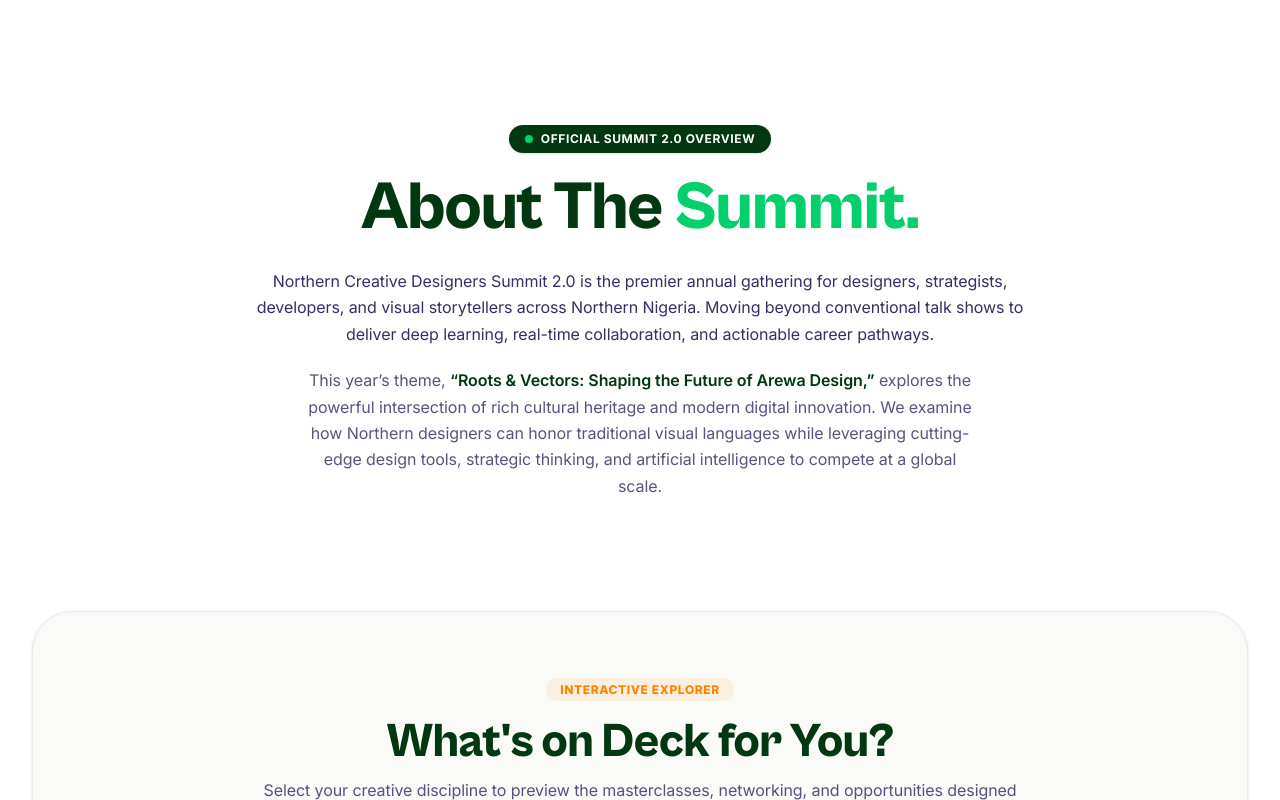
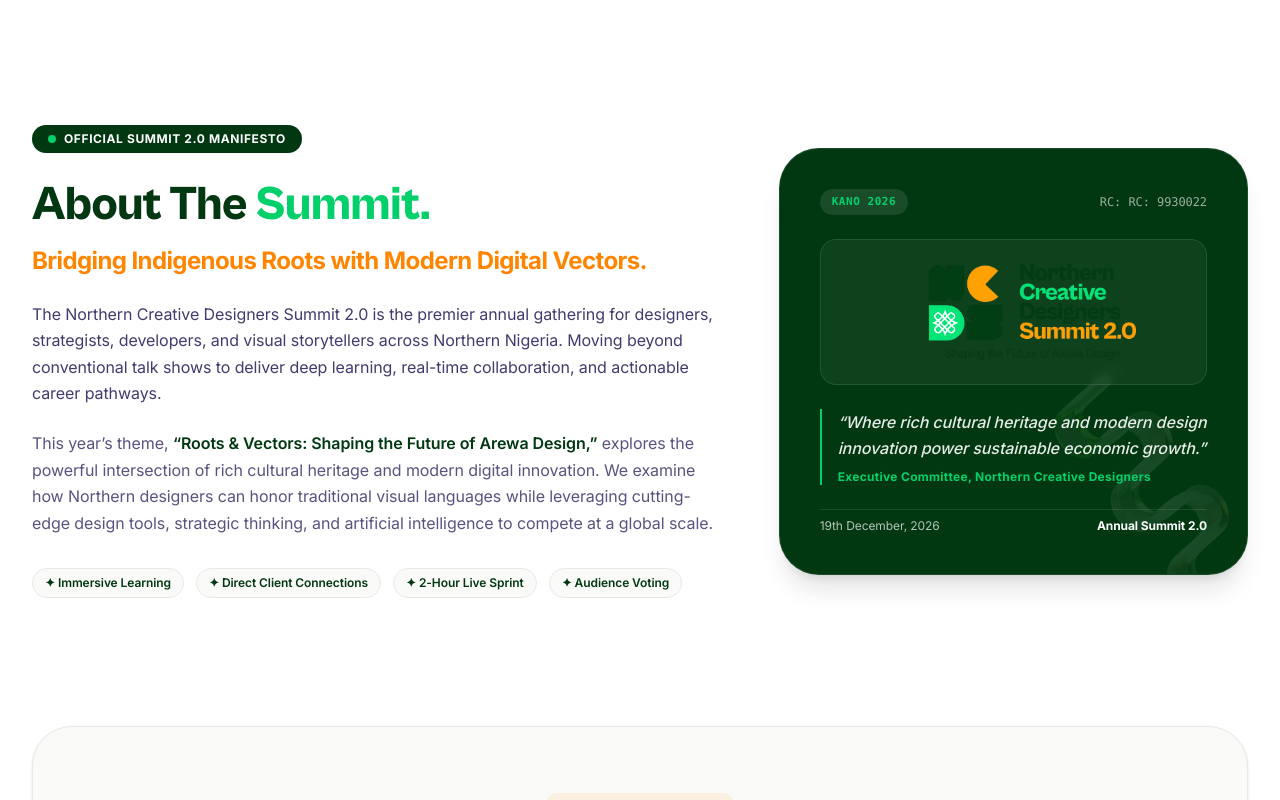
Before and after one commit to aminumuhammad000/northern-creative-designers, a Next.js app: page / in a window 1280 px wide. Shown: the part 1080-1880 px from the top of the page. Built offline with nearby package versions, Linux system fonts and the light colour scheme.

Commit message:
feat: polish summit introduction section with architectural editorial layout and official brand lockup

```diff
--- a/components/sections/SummitIntroSection.tsx
+++ b/components/sections/SummitIntroSection.tsx
@@ -2,6 +2,7 @@
 
 import React, { useState } from "react";
 import Link from "next/link";
+import Image from "next/image";
 import {
   Layers,
   Compass,
@@ -121,38 +122,117 @@ export function SummitIntroSection() {
   const currentCohort = verticalCohorts[activeTab];
 
   return (
-    <section id="about-summit" className="py-20 md:py-32 bg-white border-b border-neutral-border">
-      <div className="max-w-7xl mx-auto px-4 sm:px-6 lg:px-8">
-        {/* 1. About The Summit (Chowdeck-Inspired Big Typography) */}
-        <div className="max-w-4xl mx-auto text-center mb-20 md:mb-28">
-          <div className="inline-flex items-center gap-2 px-4 py-1.5 rounded-full bg-pine text-white text-xs font-bold uppercase tracking-wider mb-5 shadow-sm">
-            <span className="w-2 h-2 rounded-full bg-spring" />
-            <span>Official Summit 2.0 Overview</span>
+    <section id="about-summit" className="py-20 md:py-32 bg-white border-b border-neutral-border relative overflow-hidden">
+      {/* Soft background ambient illumination */}
+      <div className="absolute top-1/4 right-0 w-96 h-96 bg-spring/[0.03] rounded-full blur-3xl pointer-events-none" />
+      <div className="absolute bottom-1/3 left-0 w-96 h-96 bg-tangerine/[0.03] rounded-full blur-3xl pointer-events-none" />
+
+      <div className="max-w-7xl mx-auto px-4 sm:px-6 lg:px-8 relative z-10">
+
+        {/* 1. Creative Editorial Layout: About The Summit & Official Artwork */}
+        <div className="grid grid-cols-1 lg:grid-cols-12 gap-12 lg:gap-16 items-center mb-24 md:mb-32">
+          {/* Left Text Column */}
+          <div className="lg:col-span-7 space-y-6 text-left">
+            <div className="inline-flex items-center gap-2 px-4 py-1.5 rounded-full bg-pine text-white text-xs font-bold uppercase tracking-wider shadow-xs">
+              <span className="w-2 h-2 rounded-full bg-spring" />
+              <span>Official Summit 2.0 Manifesto</span>
+            </div>
+
+            <div className="space-y-3">
+              <h2 className="type-heading text-pine text-3xl sm:text-4xl md:text-5xl font-black tracking-tight leading-tight">
+                About The <span className="text-spring">Summit.</span>
+              </h2>
+              <p className="text-xl sm:text-2xl font-bold text-tangerine tracking-tight leading-snug">
+                Bridging Indigenous Roots with Modern Digital Vectors.
+              </p>
+            </div>
+
+            <p className="type-body text-navy/80 text-base sm:text-lg leading-relaxed font-normal">
+              The Northern Creative Designers Summit 2.0 is the premier annual gathering for designers, strategists, developers, and visual storytellers across Northern Nigeria. Moving beyond conventional talk shows to deliver deep learning, real-time collaboration, and actionable career pathways.
+            </p>
+
+            <p className="type-body text-navy/70 text-sm sm:text-base leading-relaxed font-normal">
+              This year’s theme, <strong className="text-pine font-semibold">&ldquo;Roots &amp; Vectors: Shaping the Future of Arewa Design,&rdquo;</strong> explores the powerful intersection of rich cultural heritage and modern digital innovation. We examine how Northern designers can honor traditional visual languages while leveraging cutting-edge design tools, strategic thinking, and artificial intelligence to compete at a global scale.
+            </p>
+
+            {/* Quick Feature Badges */}
+            <div className="pt-2 flex flex-wrap items-center gap-3 text-xs font-semibold text-pine">
+              <span className="px-3 py-1.5 rounded-full bg-[#FAFAF8] border border-neutral-border">
+                ✦ Immersive Learning
+              </span>
+              <span className="px-3 py-1.5 rounded-full bg-[#FAFAF8] border border-neutral-border">
+                ✦ Direct Client Connections
+              </span>
+              <span className="px-3 py-1.5 rounded-full bg-[#FAFAF8] border border-neutral-border">
+                ✦ 2-Hour Live Sprint
+              </span>
+              <span className="px-3 py-1.5 rounded-full bg-[#FAFAF8] border border-neutral-border">
+                ✦ Audience Voting
+              </span>
+            </div>
           </div>
 
-          <h2 className="type-section-title text-pine mb-6 tracking-tight">
-            About The <span className="text-spring">Summit.</span>
-          </h2>
+          {/* Right Bento Showcase Card with Official Brand Lockup */}
+          <div className="lg:col-span-5">
+            <div className="p-8 sm:p-10 rounded-[2.5rem] bg-pine text-white relative overflow-hidden shadow-xl border border-white/10 group hover:-translate-y-1 transition-all duration-300">
+              {/* Subtle background motif */}
+              <div className="absolute -bottom-8 -right-8 w-60 h-60 opacity-10 pointer-events-none select-none">
+                <Image
+                  src="/images/pdf_extracted/arewa_motif_pattern.png"
+                  alt=""
+                  width={736}
+                  height={845}
+                  className="w-full h-full object-contain"
+                />
+              </div>
 
-          <p className="type-body text-navy/85 text-lg sm:text-2xl max-w-3xl mx-auto leading-relaxed font-normal">
-            Northern Creative Designers Summit 2.0 is the premier annual
-            gathering for designers, strategists, developers, and visual storytellers
-            across Northern Nigeria. Moving beyond conventional talk shows to
-            deliver deep learning, real-time collaboration, and actionable career pathways.
-          </p>
+              <div className="relative z-10 space-y-6">
+                <div className="flex items-center justify-between">
+                  <span className="text-[11px] font-mono font-bold text-spring uppercase tracking-wider bg-white/10 px-3 py-1 rounded-full">
+                    Kano 2026
+                  </span>
+                  <span className="text-xs text-white/60 font-mono">
+                    RC: {eventConfig.rcNumber}
+                  </span>
+                </div>
 
-          <p className="type-body text-navy/70 text-sm sm:text-base max-w-2xl mx-auto mt-5 leading-relaxed">
-            This year’s theme, <strong className="text-pine font-semibold">&ldquo;Roots &amp; Vectors: Shaping the Future of Arewa Design,&rdquo;</strong> explores the powerful intersection of rich cultural heritage and modern digital innovation. We examine how Northern designers can honor traditional visual languages while leveraging cutting-edge design tools, strategic thinking, and artificial intelligence to compete at a global scale.
-          </p>
+                {/* Official Theme Artwork Lockup from PDF */}
+                <div className="bg-white/5 border border-white/10 rounded-2xl p-6 backdrop-blur-xs flex items-center justify-center">
+                  <Image
+                    src="/images/pdf_extracted/summit_theme_lockup.png"
+                    alt="Roots & Vectors — Shaping the Future of Arewa Design"
+                    width={400}
+                    height={156}
+                    className="w-full h-auto object-contain max-h-24 brightness-110"
+                  />
+                </div>
+
+                {/* Editorial Quote */}
+                <div className="space-y-2 border-l-2 border-spring pl-4">
+                  <p className="text-sm sm:text-base text-white/90 font-medium italic leading-relaxed">
+                    &ldquo;Where rich cultural heritage and modern design innovation power sustainable economic growth.&rdquo;
+                  </p>
+                  <p className="text-xs text-spring font-bold tracking-wide">
+                    Executive Committee, Northern Creative Designers
+                  </p>
+                </div>
+
+                <div className="pt-2 flex items-center justify-between text-xs text-white/70 border-t border-white/10">
+                  <span>19th December, 2026</span>
+                  <span className="font-bold text-white">Annual Summit 2.0</span>
+                </div>
+              </div>
+            </div>
+          </div>
         </div>
 
         {/* 2. Chowdeck-Style Interactive "What's on Deck?" Vertical Switcher */}
-        <div className="mb-24 p-8 sm:p-12 md:p-16 rounded-[2.5rem] bg-[#FAFAF8] border border-neutral-border shadow-sm">
+        <div className="mb-24 md:mb-32 p-8 sm:p-12 md:p-16 rounded-[2.5rem] bg-[#FAFAF8] border border-neutral-border shadow-sm">
           <div className="text-center max-w-3xl mx-auto mb-10 sm:mb-14">
             <span className="text-xs font-extrabold text-tangerine uppercase tracking-wider px-3.5 py-1 rounded-full bg-tangerine/10">
               Interactive Explorer
             </span>
-            <h3 className="type-heading text-pine mt-3">
+            <h3 className="type-heading text-pine mt-3 font-black">
               What&apos;s on Deck for You?
             </h3>
             <p className="type-body text-navy/70 text-sm sm:text-base mt-2">
@@ -236,10 +316,10 @@ export function SummitIntroSection() {
           </div>
         </div>
 
-        {/* 3. Vision & Mission Statement (Adapted from PDF Page 04 with Chunky Rounded Style) */}
-        <div className="grid grid-cols-1 md:grid-cols-2 gap-8 mb-24">
+        {/* 3. Vision & Mission Statement: Creative Side-by-Side Duo */}
+        <div className="grid grid-cols-1 md:grid-cols-2 gap-8 mb-24 md:mb-32">
           {/* Vision Card */}
-          <div className="p-8 sm:p-12 rounded-[2rem] bg-pine text-white relative overflow-hidden flex flex-col justify-between shadow-md hover:-translate-y-1.5 transition-transform duration-300">
+          <div className="p-8 sm:p-12 rounded-[2.5rem] bg-pine text-white relative overflow-hidden flex flex-col justify-between shadow-lg hover:-translate-y-1.5 transition-transform duration-300">
             <div className="relative z-10">
               <div className="w-14 h-14 rounded-2xl bg-white/10 border border-white/15 flex items-center justify-center mb-6">
                 <Eye className="w-7 h-7 text-spring" />
@@ -247,7 +327,7 @@ export function SummitIntroSection() {
               <span className="text-spring text-xs font-bold uppercase tracking-wider">
                 Strategic Horizon
               </span>
-              <h3 className="type-subheading text-white text-2xl sm:text-3xl mt-1 mb-4 font-extrabold">
+              <h3 className="type-subheading text-white text-2xl sm:text-3xl mt-1 mb-4 font-black">
                 {visionAndMission.vision.title}
               </h3>
               <p className="text-white/85 text-base sm:text-lg leading-relaxed font-normal">
@@ -261,7 +341,7 @@ export function SummitIntroSection() {
           </div>
 
           {/* Mission Card */}
-          <div className="p-8 sm:p-12 rounded-[2rem] bg-[#FAFAF8] border-2 border-neutral-border text-navy relative overflow-hidden flex flex-col justify-between shadow-sm hover:-translate-y-1.5 transition-transform duration-300">
+          <div className="p-8 sm:p-12 rounded-[2.5rem] bg-[#FAFAF8] border-2 border-neutral-border text-navy relative overflow-hidden flex flex-col justify-between shadow-sm hover:-translate-y-1.5 transition-transform duration-300">
             <div className="relative z-10">
               <div className="w-14 h-14 rounded-2xl bg-pine/5 border border-pine/10 flex items-center justify-center mb-6">
                 <Target className="w-7 h-7 text-tangerine" />
@@ -269,7 +349,7 @@ export function SummitIntroSection() {
               <span className="text-tangerine text-xs font-bold uppercase tracking-wider">
                 Execution Mandate
               </span>
-              <h3 className="type-subheading text-pine text-2xl sm:text-3xl mt-1 mb-4 font-extrabold">
+              <h3 className="type-subheading text-pine text-2xl sm:text-3xl mt-1 mb-4 font-black">
                 {visionAndMission.mission.title}
               </h3>
               <p className="text-navy/80 text-base sm:text-lg leading-relaxed font-normal">
@@ -283,13 +363,13 @@ export function SummitIntroSection() {
           </div>
         </div>
 
-        {/* 4. Core Objectives (Adapted from PDF Page 05 with Hover Lift) */}
-        <div className="mb-24">
+        {/* 4. Core Objectives: Bento Grid with Hover Elevation */}
+        <div className="mb-24 md:mb-32">
           <div className="text-center max-w-2xl mx-auto mb-14">
             <span className="text-xs font-bold text-pine uppercase tracking-wider px-3.5 py-1.5 rounded-full bg-pine/5 border border-pine/10">
               Foundational Pillars
             </span>
-            <h3 className="type-heading text-pine mt-3 font-extrabold">
+            <h3 className="type-heading text-pine mt-3 font-black">
               Core Objectives
             </h3>
             <p className="type-body text-navy/70 text-sm sm:text-base mt-2">
@@ -301,7 +381,7 @@ export function SummitIntroSection() {
             {coreObjectives.map((obj) => (
               <div
                 key={obj.id}
-                className="p-8 rounded-3xl bg-white border border-neutral-border hover:border-spring hover:-translate-y-2 hover:shadow-lg transition-all duration-300 flex flex-col justify-between group"
+                className="p-8 rounded-[2rem] bg-white border border-neutral-border hover:border-spring hover:-translate-y-2 hover:shadow-xl transition-all duration-300 flex flex-col justify-between group"
               >
                 <div>
                   <div className="w-14 h-14 rounded-2xl bg-pine/5 border border-pine/10 flex items-center justify-center mb-6 group-hover:scale-110 group-hover:bg-pine group-hover:text-spring transition-all duration-300">
@@ -320,12 +400,12 @@ export function SummitIntroSection() {
         </div>
 
         {/* 5. What to Expect (Adapted from PDF Page 06) */}
-        <div className="mb-24 p-8 sm:p-12 md:p-14 rounded-[2.5rem] bg-[#FAFAF8] border border-neutral-border">
+        <div className="mb-24 md:mb-32 p-8 sm:p-12 md:p-14 rounded-[2.5rem] bg-[#FAFAF8] border border-neutral-border">
           <div className="text-center max-w-2xl mx-auto mb-12">
             <span className="text-xs font-bold text-spring uppercase tracking-wider px-3.5 py-1 rounded-full bg-pine text-white">
               Summit Experience
             </span>
-            <h3 className="type-heading text-pine mt-3 font-extrabold">
+            <h3 className="type-heading text-pine mt-3 font-black">
               What to Expect
             </h3>
             <p className="type-body text-navy/70 text-sm mt-2">
@@ -360,8 +440,8 @@ export function SummitIntroSection() {
           </div>
         </div>
 
-        {/* 6. Who Should Attend? (Chowdeck Pill Badges) */}
-        <div className="p-8 sm:p-12 md:p-14 rounded-[2.5rem] bg-pine text-white shadow-xl relative overflow-hidden">
+        {/* 6. Who Should Attend? (Chowdeck Pill Cloud) */}
+        <div className="p-8 sm:p-12 md:p-16 rounded-[2.5rem] bg-pine text-white shadow-xl relative overflow-hidden">
           <div className="max-w-3xl mb-8 relative z-10">
             <span className="text-spring text-xs font-bold uppercase tracking-wider">
               Ecosystem Cohort
```
